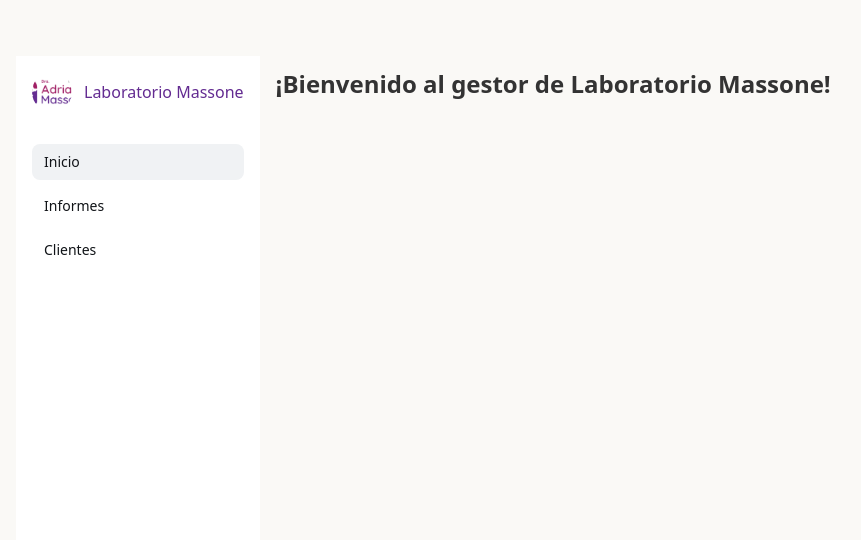
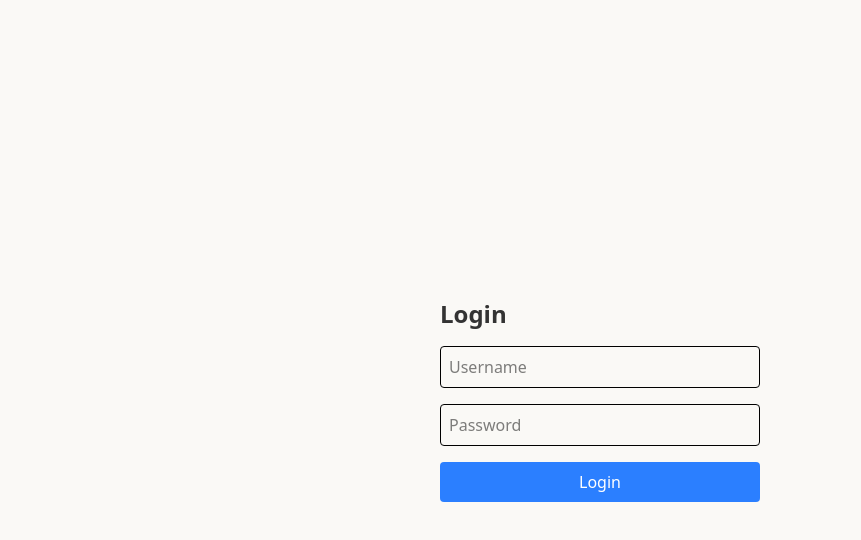
Before and after one commit to renzodemarco/massone-lab, a React (Vite) app in the folder frontend/: page / in a window 1280 px wide. Shown: the top 540 px of the page, without its empty margins (40-901 px from the left). Built offline with nearby package versions, Linux system fonts and the light colour scheme.

Commit message:
add login page

```diff
--- a/frontend/src/App.jsx
+++ b/frontend/src/App.jsx
@@ -4,8 +4,13 @@ import ReportCreate from "./pages/ReportCreate";
 import ReportDetail from "./pages/ReportDetail";
 import ClientDetail from "./pages/ClientDetail" ;
 import ScrollToTop from "./components/ScrollToTop";
+import Login from "./pages/Login"
 
 function App() {
+
+  const token = localStorage.getItem("token");
+
+  if (!token) return <Login />
 
   return (
     <Router>
--- a/frontend/src/index.css
+++ b/frontend/src/index.css
@@ -20,7 +20,6 @@
 
 body {
   margin: 0;
-  padding: 2rem;
   display: flex;
   place-items: center;
   min-width: 320px;
--- a/frontend/src/pages/Login.jsx
+++ b/frontend/src/pages/Login.jsx
@@ -1,32 +1,76 @@
 import { useState } from "react";
-import { useSearchParams } from "react-router-dom";
-import Sidebar from "../sections/Sidebar";
-import Welcome from "../sections/Welcome";
-import Reports from "../sections/Reports";
-import Clients from "../sections/Clients";
+import { login } from "../services/auth.js";
 
-function Home() {
+export default function Login() {
+  const [username, setUsername] = useState("");
+  const [password, setPassword] = useState("");
+  const [error, setError] = useState("");
 
-  const [searchParams] = useSearchParams();
+  async function handleSubmit(e) {
+    e.preventDefault();
 
-  const viewParam = searchParams.get("view");
-  const initialView = viewParam === "reports" || viewParam === "clients" ? viewParam : "welcome";
-  const [currentView, setCurrentView] = useState(initialView);
+    try {
+      setError("");
 
-  const views = {
-    welcome: <Welcome />,
-    reports: <Reports />,
-    clients: <Clients />,
-  };
+      const payload = await login({
+        username,
+        password
+      });
+
+      localStorage.setItem("token", payload.token);
+
+      window.location.reload();
+    } catch (e) {
+      setError(
+        e.response?.data?.message ??
+        "Login failed"
+      );
+    }
+  }
 
   return (
-    <div className="flex min-h-screen bg-[#faf9f6]">
-      <Sidebar view={currentView} setView={setCurrentView} />
-      <div className="flex-1 flex flex-col">
-        {views[currentView]}
-      </div>
+    <div className="min-h-screen min-w-screen flex items-center justify-center">
+      <form
+        onSubmit={handleSubmit}
+        className="flex flex-col gap-4 w-80"
+      >
+        <h1 className="text-2xl font-bold">
+          Login
+        </h1>
+
+        <input
+          type="text"
+          placeholder="Username"
+          value={username}
+          onChange={(e) =>
+            setUsername(e.target.value)
+          }
+          className="border p-2 rounded"
+        />
+
+        <input
+          type="password"
+          placeholder="Password"
+          value={password}
+          onChange={(e) =>
+            setPassword(e.target.value)
+          }
+          className="border p-2 rounded"
+        />
+
+        {error && (
+          <p className="text-red-500">
+            {error}
+          </p>
+        )}
+
+        <button
+          type="submit"
+          className="bg-blue-500 text-white p-2 rounded"
+        >
+          Login
+        </button>
+      </form>
     </div>
   );
 }
-
-export default Home
--- a/frontend/src/pages/ReportCreate.jsx
+++ b/frontend/src/pages/ReportCreate.jsx
@@ -10,6 +10,7 @@ import VeterinarianPicker from "../components/VeterinarianPicker";
 import Sidebar from "../sections/Sidebar";
 import Loading from "../components/Loading";
 import { confirmAddVeterinarian } from "../utils/sweetAlerts";
+
 export default function ReportCreate() {
 
   const [clients, setClients] = useState([]);
--- a/frontend/src/pages/ReportDetail.jsx
+++ b/frontend/src/pages/ReportDetail.jsx
@@ -9,6 +9,7 @@ import ClientPicker from "../components/ClientPicker";
 import VeterinarianPicker from "../components/VeterinarianPicker";
 import ReportImages from "../components/ReportImages";
 import { confirmAddVeterinarian } from "../utils/sweetAlerts";
+
 export default function ReportDetail() {
 
   const { n } = useParams();
--- a/frontend/src/services/api.js
+++ b/frontend/src/services/api.js
@@ -4,4 +4,20 @@ const api = axios.create({
   baseURL: import.meta.env.VITE_API_URL,
 });
 
+api.interceptors.request.use((config) => {
+  const token = localStorage.getItem("token");
+  if (token) config.headers.Authorization = `Bearer ${token}`;
+  return config;
+});
+
+api.interceptors.response.use(
+  response => response,
+  error => {
+    if ((error.response?.status === 401 || error.response?.status === 403)) {
+      localStorage.removeItem("token");
+    }
+    return Promise.reject(error);
+  }
+);
+
 export default api;
```
